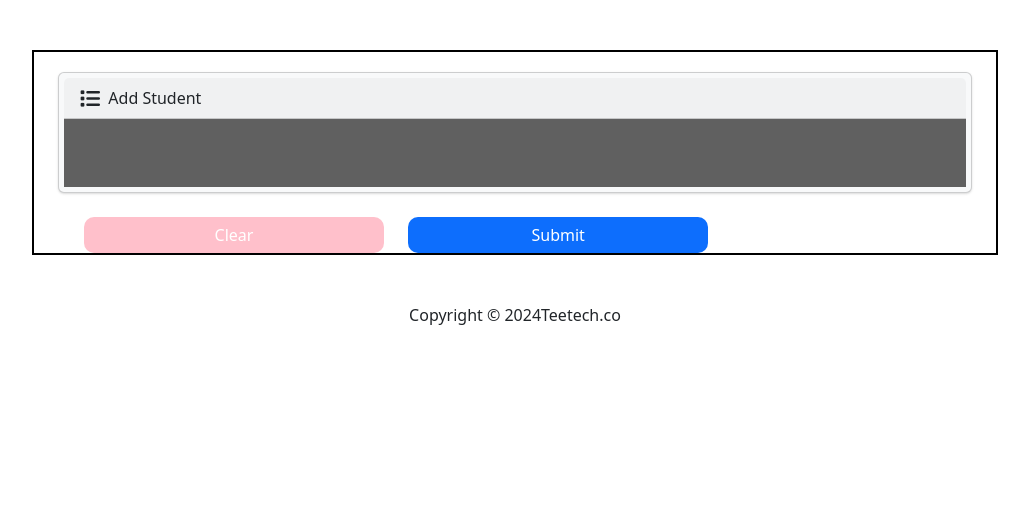
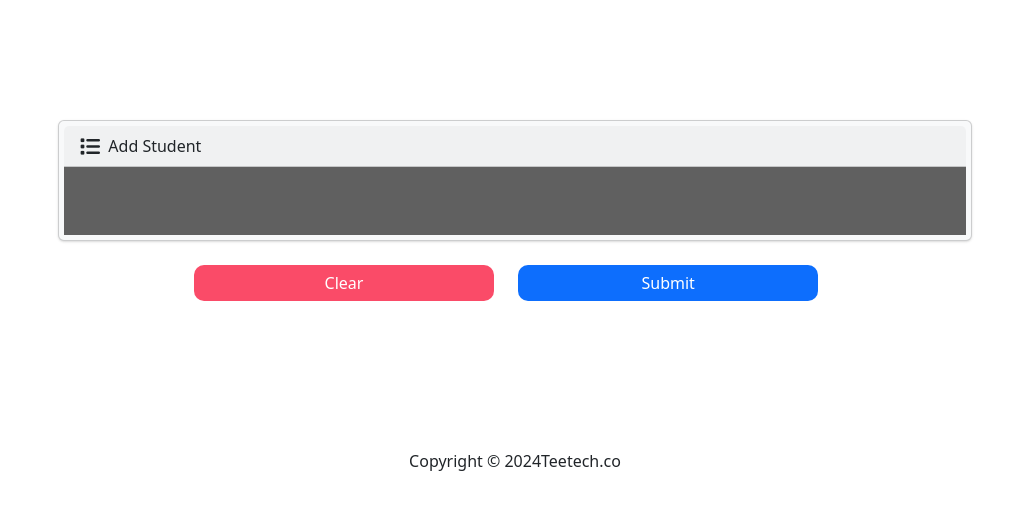
Before and after one commit to tunji-solomon/student-management, a Django app: template students/templates/students/add_students.html in a window 1280 px wide. Shown: the part 56-566 px from the top of the page, without its empty margins (125-1154 px from the left). Run offline with Django 3.2, Linux system fonts and the light colour scheme; the template is opened without the code that fills it, so the values that code supplies are empty; some libraries are stand-ins or nearby versions.

Commit message:
modified button.css

```diff
--- a/students/static/css/button.css
+++ b/students/static/css/button.css
@@ -1,10 +1,10 @@
 
 .fcontainer{
     align-self: center;
-    border: 2px solid black;
     justify-content: center;
     width: fit-content;
-    margin-top: 50px;
+    margin-top: 100px;
+    margin-bottom: 100px;
 }
 .bt-1,
 .add-student-button,
@@ -24,8 +24,8 @@
 }
 
 #clear-student-button{
-    background-color: pink;
-    margin-left: 50px;
+    background-color: rgb(250, 75, 104);
+    margin-left: 160px;
 }
 .user-form,
 .add-student-form{
```
